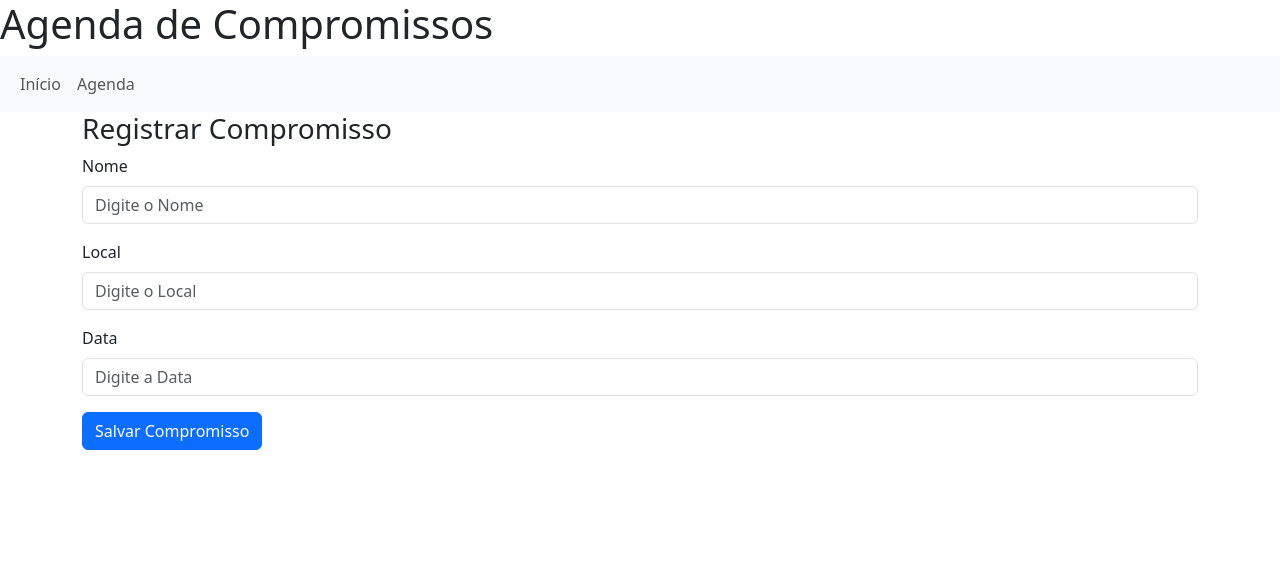
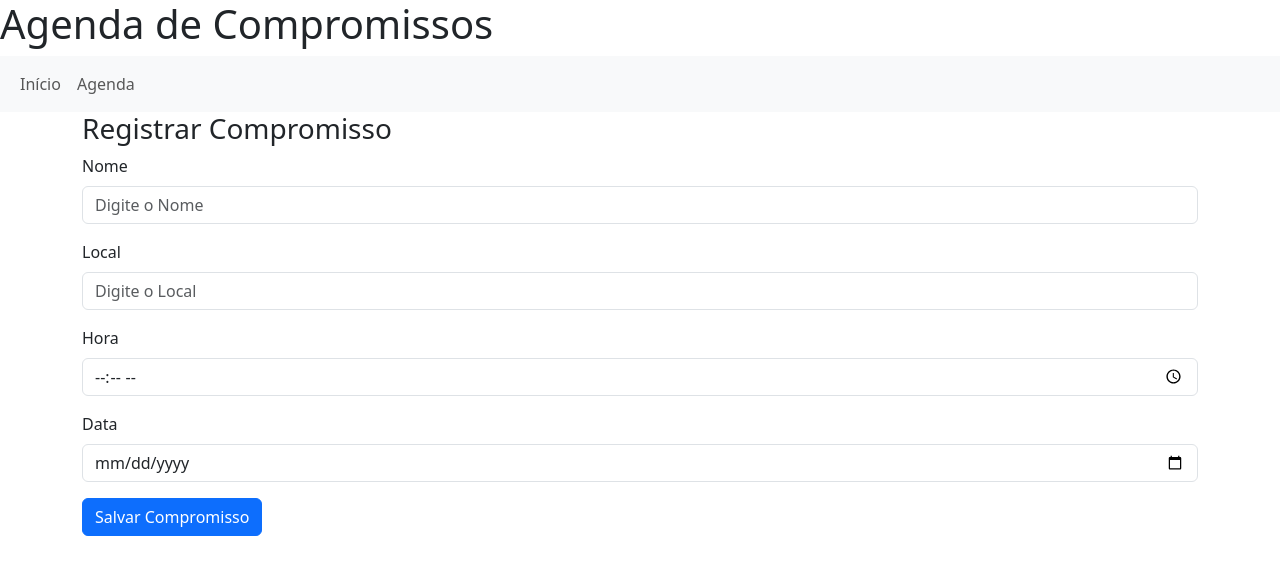
Before and after one commit to SarahBea11/AgendaProjeto-FrontEnd, an Angular app: page /agenda-form in a window 1280 px wide. Shown: the top 574 px of the page. Built offline with nearby package versions, Linux system fonts and the light colour scheme.

Commit message:
Adicionando a hora do compromisso

```diff
--- a/src/app/agenda-form/agenda-form.component.html
+++ b/src/app/agenda-form/agenda-form.component.html
@@ -8,10 +8,13 @@
     <div class="mb-3">
       <label for="localcommitment" class="form-label">Local</label>
       <input formControlName="localcommitment" type="text " class="form-control" id="localcommitment" placeholder="Digite o Local">
+    </div><div class="mb-3">
+      <label for="horacommitment" class="form-label">Hora</label>
+      <input formControlName="horacommitment" type="time" class="form-control" id="horacommitment" placeholder="Digite a hora">
     </div>
     <div class="mb-3">
       <label for="date" class="form-label">Data</label>
-      <input formControlName="date" type="text " class="form-control" id="date" placeholder="Digite a Data">
+      <input formControlName="date" type="date" class="form-control" id="date" placeholder="Digite a Data">
     </div>
 
 
--- a/src/app/agenda-form/agenda-form.component.ts
+++ b/src/app/agenda-form/agenda-form.component.ts
@@ -22,6 +22,7 @@ export class AgendaFormComponent implements OnInit{
       id: [''],
       namecommitment: [''],
       localcommitment: [''],
+      horacommitment: [''],
       date: [''],
     })};
 
--- a/src/app/agenda/agenda.component.html
+++ b/src/app/agenda/agenda.component.html
@@ -6,6 +6,7 @@
         <th scope="col">ID</th>
         <th scope="col">Nome do Compromisso</th>
         <th scope="col">Local do Compromisso</th>
+        <th scope="col">Hora do Compromisso</th>
         <th scope="col">Data</th>
       </tr>
     </thead>
@@ -14,6 +15,7 @@
           <th>{{Agenda.id}}</th>
           <td><a [routerLink]="['/agenda', Agenda.id]">{{Agenda.namecommitment}}</a></td>
           <td>{{Agenda.localcommitment}}</td>
+          <td>{{Agenda.horacommitment}}</td>
           <td>{{Agenda.date}}</td>
           <td><button class="btn btn-danger" (click)="delete (Agenda)">Remover</button></td>
 
--- a/src/app/agenda/agenda.ts
+++ b/src/app/agenda/agenda.ts
@@ -2,5 +2,6 @@ export interface Agendas{
   id: number,
   namecommitment: string,
   localcommitment: string,
+  horacommitment: string,
   date: string,
 }
--- a/src/index.html
+++ b/src/index.html
@@ -1,5 +1,5 @@
 <!doctype html>
-<html lang="en">
+<html lang="PT-br">
 <head>
   <meta charset="utf-8">
   <title>AgendaFrontEnd</title>
```
